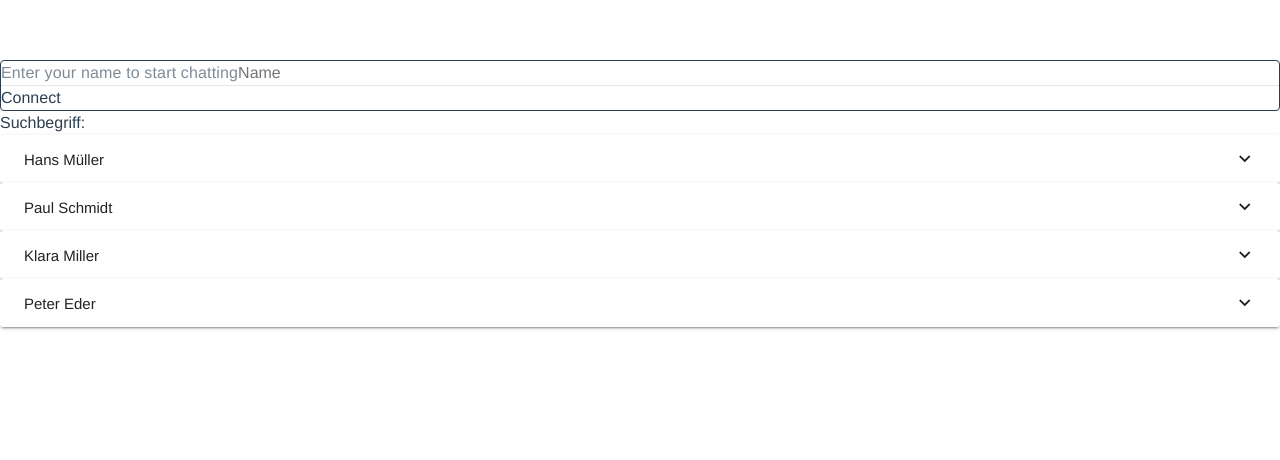
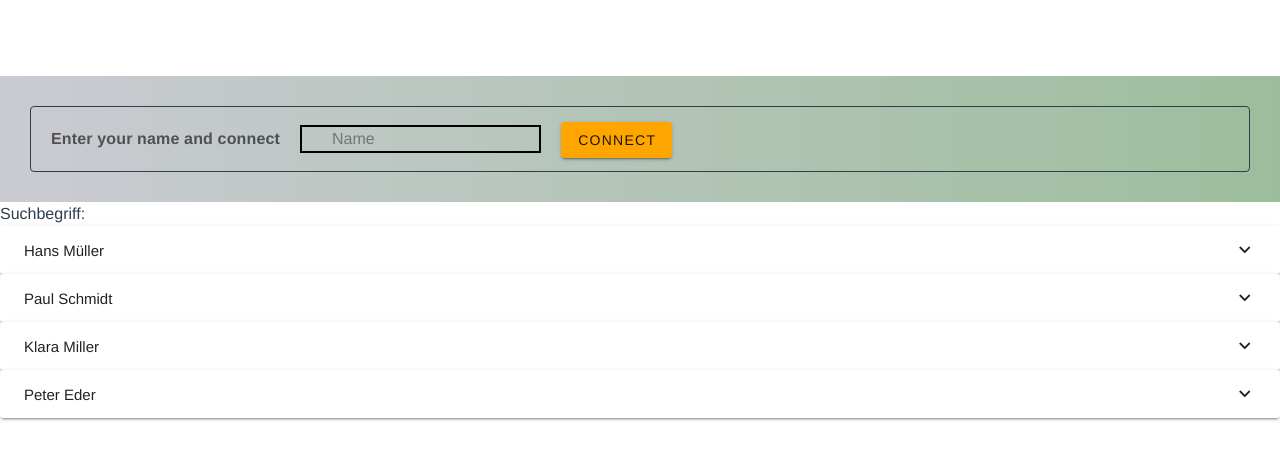
Before and after one commit to alexknorth/SOSE23_DSPWA0421, a Vue app: page / in a window 1280 px wide. Shown: the top 460 px of the page. Built offline with nearby package versions, Linux system fonts and the light colour scheme; data requests are answered from the project's data file.

Commit message:
Chat Bot Optimierung

```diff
--- a/Data/websocketserver.js
+++ b/Data/websocketserver.js
@@ -9,6 +9,7 @@ const wsServer = new ws.Server({ noServer: true });
 wsServer.on('connection', (socket) => {
   // Log a message when a new client connects
   console.log('client connected.');
+
   // Listen for incoming WebSocket messages
   socket.on('message', (data) => {
 
--- a/src/components/ChatElement.vue
+++ b/src/components/ChatElement.vue
@@ -1,11 +1,18 @@
-<template>
-  <v-card variant="outlined">
-    <div v-if="!connected">
+<template >
+  <v-list>
+  <v-list-item v-for="(item, index) in connectionsList" :key = "index">
+   {{ item }}
+  </v-list-item>
+  </v-list>
+
+  <div style="padding: 30px; background-image: linear-gradient(to right, rgb(203, 203, 211), rgb(156, 190, 156));">
+  <v-card variant="outlined" >
+    <div v-if="!connected" >
       <form @submit.prevent="connectWebSocket">
-        <v-label>Enter your name to start chatting</v-label>
-        <input type="text" v-model="username" placeholder="Name" />
-        <v-divider></v-divider>
-        <button type="submit">Connect</button>
+        <v-label style="color:#000; font-weight: bold; padding: 20px;">Enter your name and connect</v-label>
+        <input type="text" style="padding-left: 30px; border: 2px solid;" v-model="username" placeholder="Name" />
+                <!--<v-divider></v-divider> -->
+        <v-btn type="submit" style="background-color:orange; margin-left: 20px; ">Connect</v-btn>
       </form>
     </div>
     <div v-else>
@@ -18,9 +25,11 @@
           message.username === username ? 'left-bubble' : 'right-bubble',
         ]">
             <b>{{ message.username }}</b
+
             >: <em>{{ message.text }}</em>
         </div>
       </div>
+
       <div>
         <form @submit.prevent="handleMessageSubmit(username, text)">
           <input type="text" v-model="text" placeholder="Write message..." />
@@ -29,6 +38,7 @@
       </div>
     </div>
   </v-card>
+</div>
 </template>
 
 <script>
@@ -43,6 +53,7 @@ export default {
       socket: null,
       connected: false,
       connection: null,
+      connectionsList: [],
     };
   },
   methods: {
@@ -51,20 +62,35 @@ export default {
       this.connection = new WebSocket("ws://localhost:3001");
 
       this.connection.onmessage = (event) => {
-        this.messages.push(JSON.parse(event.data));
+        const parseData= JSON.parse(event.data);
+        this.messages.push(parseData);
+
+        const isKnownUser=this.connectionsList.filter(user => user===parseData.username).length
+        if (!isKnownUser){
+          this.connectionsList.push(parseData.username)
+      console.log("User " + this.connectionsList)
+              }
       };
 
       this.connection.onopen = () => {
         this.connected = true;
         console.log("Successfully connected to the echo websocket server...");
+        this.text= "hello";
+        this.handleMessageSubmit(this.username);
       };
-    },
+
+      },
+
+
+
     handleMessageSubmit(username) {
       const newMessage = { username: username, text: this.text };
       this.connection.send(JSON.stringify(newMessage));
       this.messages.push(newMessage);
       this.text = '';
+
     },
+
   },
   mounted: function () {},
 };
```
